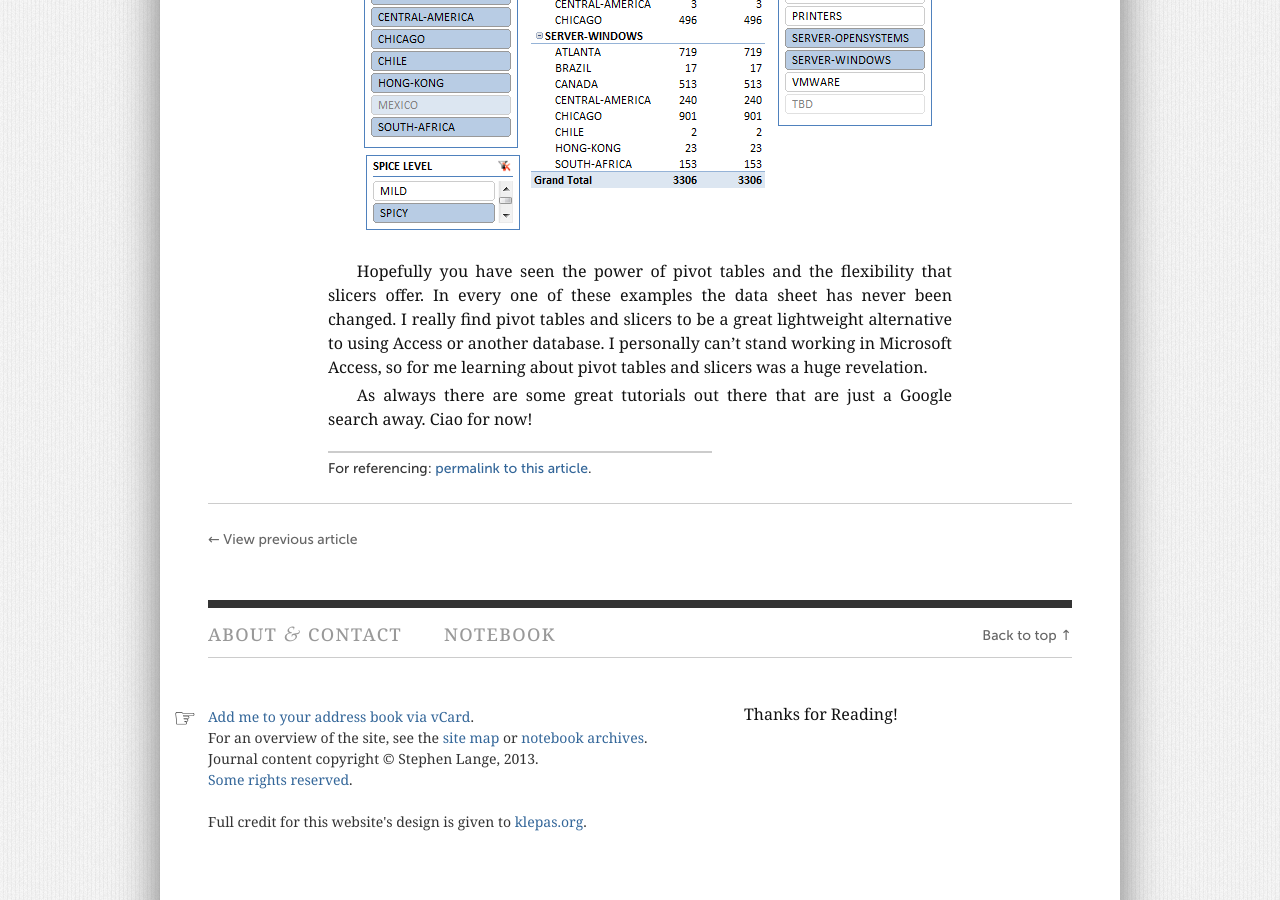
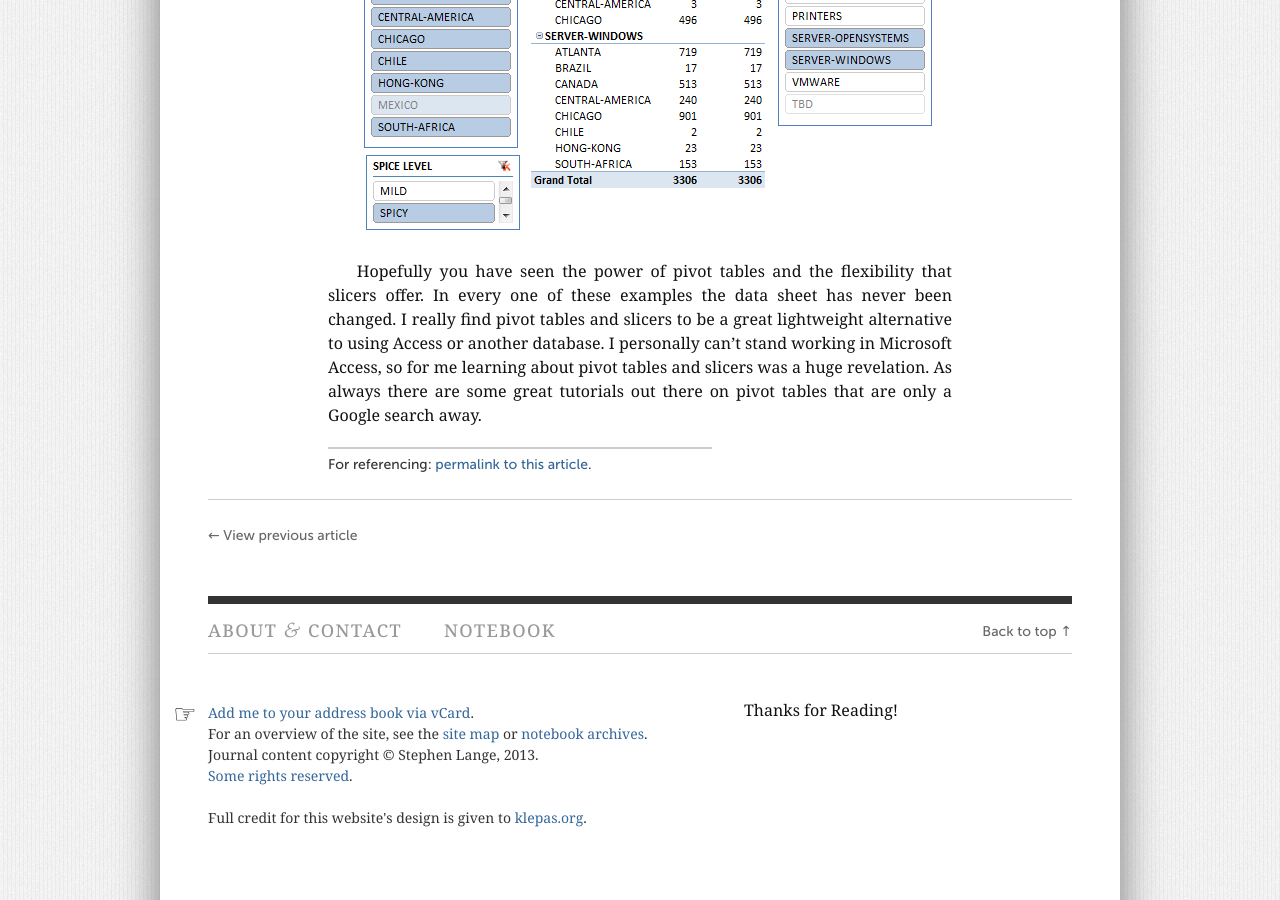
Before and after one commit to stvlange/stvlange.github.com, a Jekyll site: the page built from _posts/2014-04-03-simple_wizardry.markdown, in a window 1280 px wide and 900 px high, scrolled down 2951 px. Built offline with Jekyll 4.4.1, drawn with Linux system fonts in a browser that asks for light colours.

Commit message:
Post files

```diff
--- a/_posts/2014-04-03-simple_wizardry.markdown
+++ b/_posts/2014-04-03-simple_wizardry.markdown
@@ -36,6 +36,4 @@ Or by changing the order of the field list fields we can easily change the group
 
 <img src="/images/meatball-slicers3.png">
 
-Hopefully you have seen the power of pivot tables and the flexibility that slicers offer.  In every one of these examples the data sheet has never been changed.  I really find pivot tables and slicers to be a great lightweight alternative to using Access or another database.  I personally can't stand working in Microsoft Access, so for me learning about pivot tables and slicers was a huge revelation.
-
-As always there are some great tutorials out there that are just a Google search away.  Ciao for now!
+Hopefully you have seen the power of pivot tables and the flexibility that slicers offer.  In every one of these examples the data sheet has never been changed.  I really find pivot tables and slicers to be a great lightweight alternative to using Access or another database.  I personally can't stand working in Microsoft Access, so for me learning about pivot tables and slicers was a huge revelation.  As always there are some great tutorials out there on pivot tables that are only a Google search away.
```
